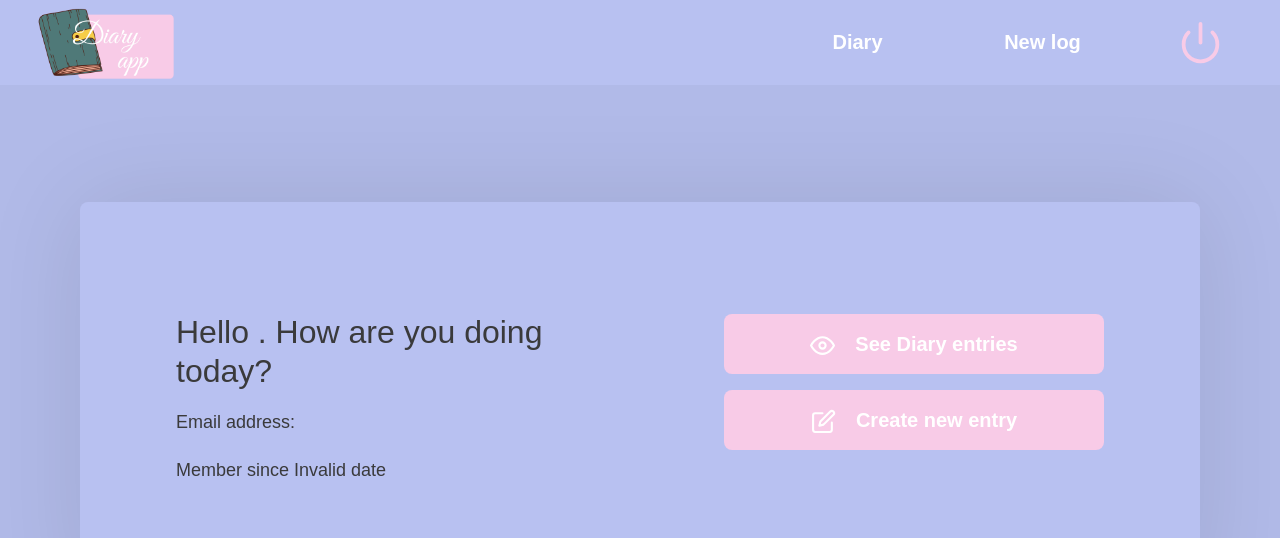
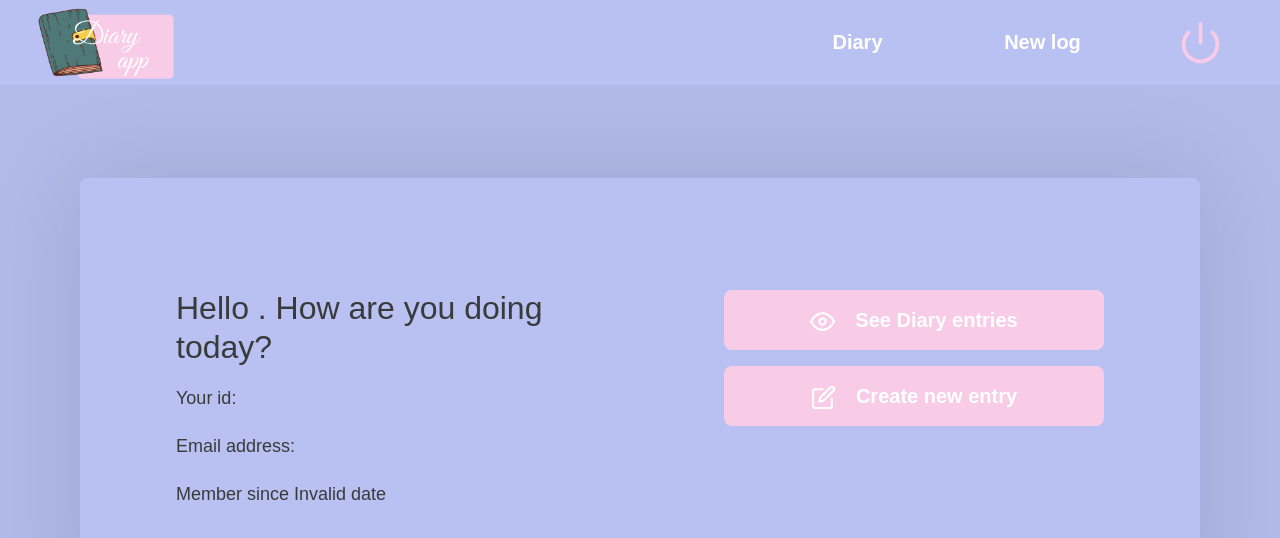
Before and after one commit to mikemorcerf/diary-app, a React (Create React App) app in the folder frontend/: page /profile in a window 1280 px wide. Shown: the top 538 px of the page. Built offline with nearby package versions, Linux system fonts and the light colour scheme; no server answers; a web font is replaced by a local one.

Commit message:
display user id on profile page

```diff
--- a/frontend/src/pages/Profile/index.js
+++ b/frontend/src/pages/Profile/index.js
@@ -46,6 +46,7 @@ export default function Profile() {
           <section>
             <h1>Hello {firstName}. How are you doing today?</h1>
             <p>{firstName} {lastName}</p>
+            <p>Your id: {id}</p>
             <p>Email address: {email}</p>
             <p>Member since {moment(createdAt).format('MMMM Do YYYY')}</p>
           </section>
```
